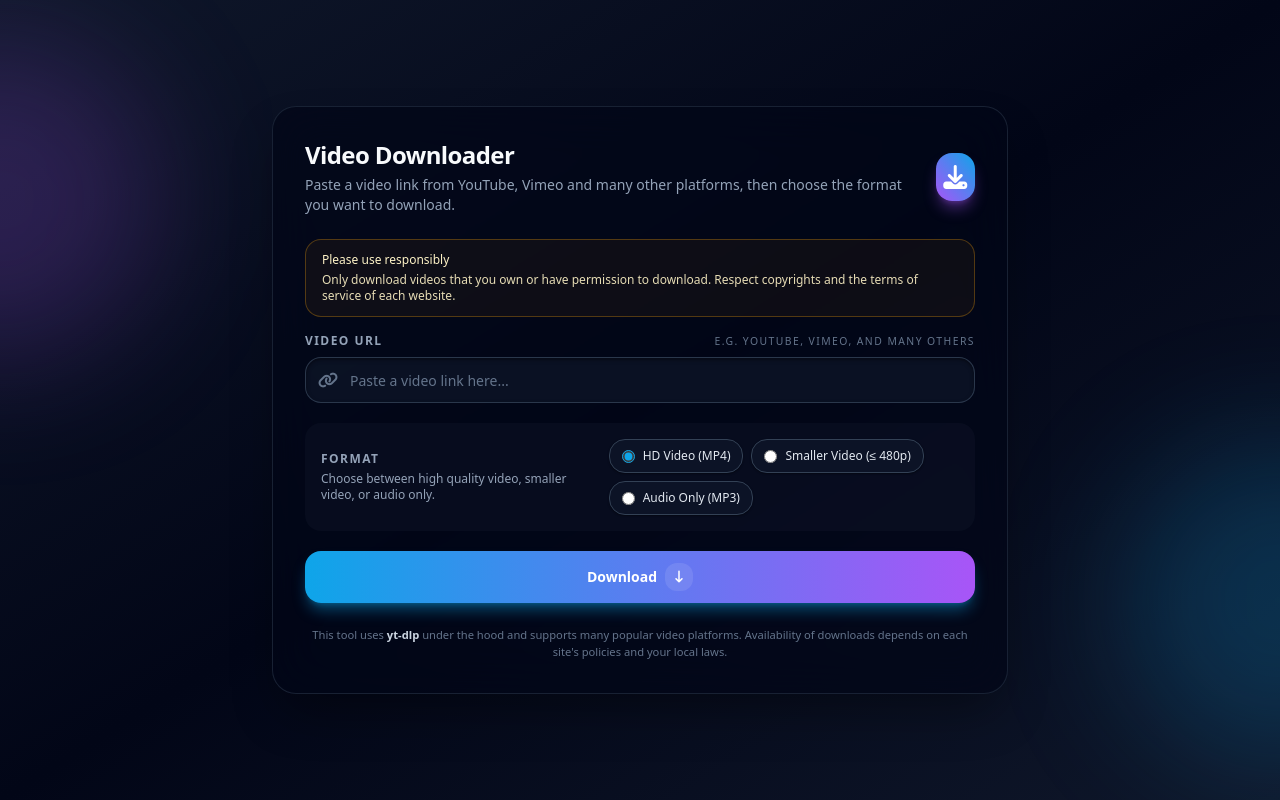
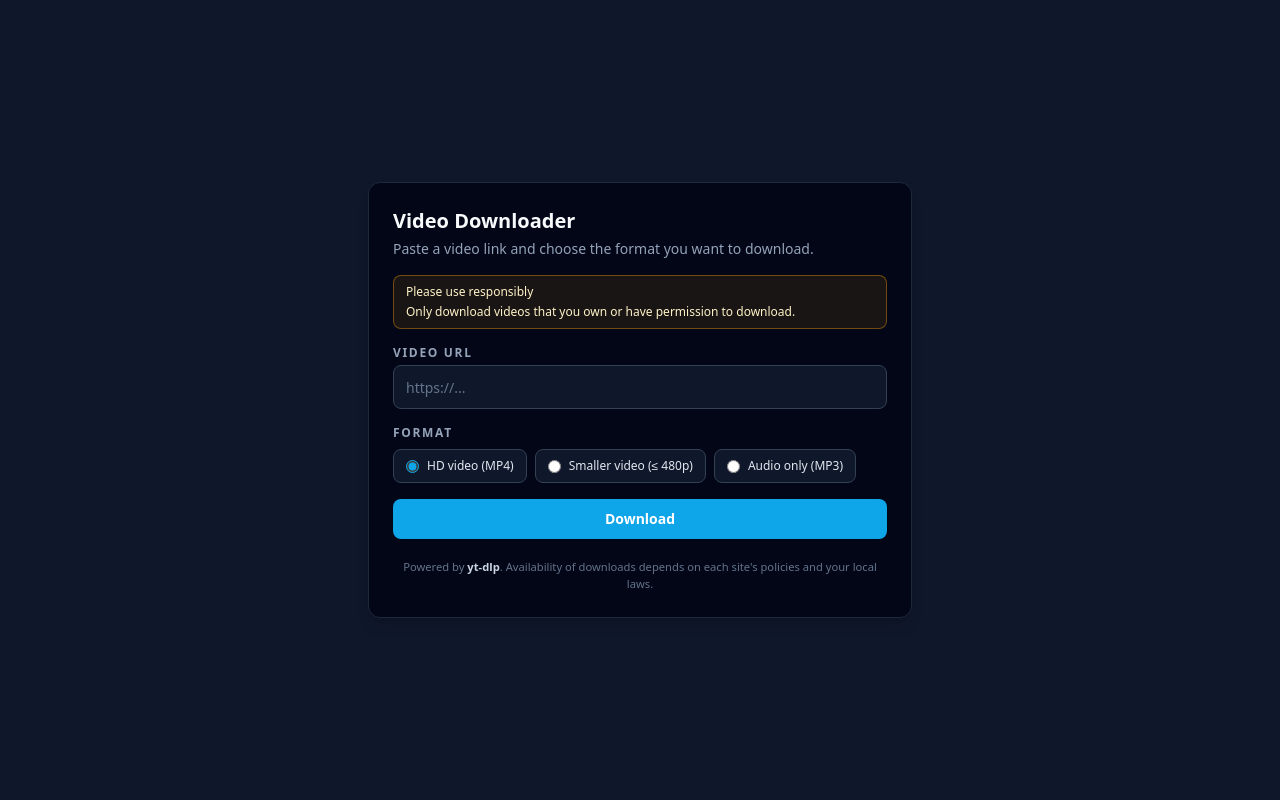
Before and after one commit to xele0n/video_download, a FastAPI app: page / in a window 1280 px wide. Run offline with FastAPI, Linux system fonts and the light colour scheme; parts of the project's set-up code (start-up, migrations or seed data) failed here and were passed over; some libraries are stand-ins or nearby versions.

Commit message:
bug fixes

```diff
--- a/main.py
+++ b/main.py
@@ -1,5 +1,7 @@
 from pathlib import Path
 from typing import Optional
+import argparse
+import sys
 
 from fastapi import FastAPI, Form, Request
 from fastapi.responses import FileResponse, HTMLResponse
@@ -32,19 +34,62 @@ def index(request: Request, error: Optional[str] = None, info: Optional[str] = N
     )
 
 
-def _download_video(url: str, file_format: str) -> Path:
+def _cli_progress_hook(status: dict) -> None:
+    """
+    Simple text progress bar for CLI downloads using yt-dlp progress hooks.
+    """
+    if status.get("status") == "downloading":
+        downloaded = status.get("downloaded_bytes") or 0
+        total = status.get("total_bytes") or status.get("total_bytes_estimate")
+
+        if total:
+            fraction = max(0.0, min(1.0, downloaded / total))
+            bar_len = 40
+            filled_len = int(bar_len * fraction)
+            bar = "#" * filled_len + "-" * (bar_len - filled_len)
+            percent = fraction * 100
+            sys.stdout.write(f"\r[{bar}] {percent:5.1f}%")
+        else:
+            # Fallback when total size is unknown
+            mib = downloaded / (1024 * 1024)
+            sys.stdout.write(f"\rDownloaded ~{mib:6.2f} MiB")
+
+        sys.stdout.flush()
+    elif status.get("status") == "finished":
+        sys.stdout.write("\rDownload complete, processing...\n")
+        sys.stdout.flush()
+
+
+def _download_video(url: str, file_format: str, progress: bool = False) -> Path:
     """
     Download a video using yt-dlp and return the path to the downloaded file.
     """
     # Basic safety: don't let yt-dlp write outside our downloads directory
     output_template = str(DOWNLOAD_DIR / "%(title).80s-%(id)s.%(ext)s")
 
+    # Core options that help with HLS-style streams (e.g. Veo, Vimeo) and are safe
+    # for other sites as well.
+    base_opts: dict = {
+        "outtmpl": output_template,
+        "noplaylist": True,
+        "retries": 5,
+        "fragment_retries": 5,
+        "concurrent_fragments": 5,
+        # Use a desktop-like User-Agent which can help with some providers.
+        "http_headers": {
+            "User-Agent": (
+                "Mozilla/5.0 (Windows NT 10.0; Win64; x64) "
+                "AppleWebKit/537.36 (KHTML, like Gecko) "
+                "Chrome/122.0 Safari/537.36"
+            ),
+        },
+    }
+
     # Format selection
     if file_format == "audio":
         ydl_opts = {
+            **base_opts,
             "format": "bestaudio/best",
-            "outtmpl": output_template,
-            "noplaylist": True,
             "postprocessors": [
                 {
                     "key": "FFmpegExtractAudio",
@@ -55,18 +100,21 @@ def _download_video(url: str, file_format: str) -> Path:
         }
     elif file_format == "video_low":
         ydl_opts = {
-            "format": "bestvideo[height<=480]+bestaudio/best[height<=480]",
-            "outtmpl": output_template,
-            "noplaylist": True,
+            **base_opts,
+            # Prefer <=480p HLS/MP4 streams when available, fall back to best.
+            "format": "bestvideo[height<=480]+bestaudio/best[height<=480]/best[height<=480]/best",
             "merge_output_format": "mp4",
         }
     else:  # "video" or anything else
         ydl_opts = {
-            "format": "bv*+ba/best",
-            "outtmpl": output_template,
-            "noplaylist": True,
+            **base_opts,
+            # Robust default for mixed sites including Veo/Vimeo/YouTube:
+            "format": "bv*+ba/bestvideo+bestaudio/best",
             "merge_output_format": "mp4",
         }
+
+    if progress:
+        ydl_opts["progress_hooks"] = [_cli_progress_hook]
 
     with yt_dlp.YoutubeDL(ydl_opts) as ydl:
         info_dict = ydl.extract_info(url, download=True)
@@ -88,6 +136,8 @@ def download(
                 "request": request,
                 "error": "Please enter a valid URL.",
                 "info": None,
+                "url": "",
+                "file_format": file_format,
             },
             status_code=400,
         )
@@ -101,6 +151,8 @@ def download(
                 "request": request,
                 "error": "Could not download this URL. Make sure the link is correct and the site allows downloads.",
                 "info": str(e),
+                "url": url,
+                "file_format": file_format,
             },
             status_code=400,
         )
@@ -111,6 +163,8 @@ def download(
                 "request": request,
                 "error": "Unexpected error while downloading the video.",
                 "info": str(e),
+                "url": url,
+                "file_format": file_format,
             },
             status_code=500,
         )
@@ -148,7 +202,66 @@ def health():
     return {"status": "ok"}
 
 
+def main() -> None:
+    """
+    Small CLI wrapper:
+
+    - `launch`  → start the FastAPI web server.
+    - `download` → download a single video from the command line with a progress bar.
+    """
+
+    parser = argparse.ArgumentParser(description="Video Downloader web app / CLI")
+    subparsers = parser.add_subparsers(dest="command", required=True)
+
+    # launch: start the FastAPI server
+    launch_parser = subparsers.add_parser(
+        "launch", help="Start the web server (FastAPI + uvicorn)"
+    )
+    launch_parser.add_argument(
+        "--host", default="0.0.0.0", help="Host to bind (default: 0.0.0.0)"
+    )
+    launch_parser.add_argument(
+        "--port", type=int, default=8000, help="Port to bind (default: 8000)"
+    )
+
+    # download: use the same logic as the web route, but via CLI
+    download_parser = subparsers.add_parser(
+        "download", help="Download a video or audio file from the CLI"
+    )
+    download_parser.add_argument("url", help="Video URL")
+    download_parser.add_argument(
+        "--format",
+        dest="file_format",
+        choices=["video", "video_low", "audio"],
+        default="video",
+        help="Download format: video (HD, default), video_low (≤480p), audio (MP3)",
+    )
+
+    args = parser.parse_args()
+
+    if args.command == "launch":
+        import uvicorn
+
+        uvicorn.run("main:app", host=args.host, port=args.port, reload=True)
+    elif args.command == "download":
+        try:
+            file_path = _download_video(args.url.strip(), args.file_format, progress=True)
+        except yt_dlp.utils.DownloadError as exc:
+            print(f"Download failed: {exc}", file=sys.stderr)
+            raise SystemExit(1)
+        except Exception as exc:  # noqa: BLE001
+            print(f"Unexpected error: {exc}", file=sys.stderr)
+            raise SystemExit(1)
+
+        if not file_path.exists():
+            print(
+                "Download reported success, but the file could not be found on disk.",
+                file=sys.stderr,
+            )
+            raise SystemExit(1)
+
+        print(f"\nSaved to: {file_path}")
+
+
 if __name__ == "__main__":
-    import uvicorn
-
-    uvicorn.run("main:app", host="0.0.0.0", port=8000, reload=True)
+    main()
--- a/templates/index.html
+++ b/templates/index.html
@@ -4,177 +4,120 @@
     <meta charset="UTF-8" />
     <meta name="viewport" content="width=device-width, initial-scale=1.0" />
     <title>Video Downloader</title>
-    <link
-      rel="stylesheet"
-      href="https://cdnjs.cloudflare.com/ajax/libs/font-awesome/6.6.0/css/all.min.css"
-      integrity="sha512-Kc323vGBEqzTmouAECnVceyQqyqdsSiqLQISBL29aUW4U/M7pSPA/gEUZQqv1cwx4OnYxTxve5UMg5GT6L4JJg=="
-      crossorigin="anonymous"
-      referrerpolicy="no-referrer"
-    />
     <script src="https://cdn.tailwindcss.com"></script>
   </head>
-  <body
-    class="min-h-screen bg-gradient-to-br from-slate-900 via-slate-950 to-slate-900 text-slate-50"
-  >
-    <div class="absolute inset-0 -z-10 overflow-hidden">
-      <div
-        class="pointer-events-none absolute -left-40 top-10 h-80 w-80 rounded-full bg-purple-500/20 blur-3xl"
-      ></div>
-      <div
-        class="pointer-events-none absolute -right-40 bottom-10 h-80 w-80 rounded-full bg-sky-500/20 blur-3xl"
-      ></div>
-    </div>
-
+  <body class="min-h-screen bg-slate-900 text-slate-50">
     <main
-      class="mx-auto flex min-h-screen max-w-3xl flex-col items-center justify-center px-4 py-10"
+      class="mx-auto flex min-h-screen max-w-xl flex-col items-center justify-center px-4 py-8"
     >
       <section
-        class="w-full rounded-3xl border border-slate-800/80 bg-slate-950/70 p-8 shadow-2xl shadow-black/40 backdrop-blur-xl"
+        class="w-full rounded-xl border border-slate-800 bg-slate-950 px-6 py-6 shadow-lg"
       >
-        <div class="mb-6 flex items-center justify-between gap-4">
-          <div>
-            <h1 class="text-2xl font-semibold tracking-tight text-slate-50">
-              Video Downloader
-            </h1>
+        <header class="mb-4">
+          <h1 class="text-xl font-semibold text-slate-50">Video Downloader</h1>
           <p class="mt-1 text-sm text-slate-400">
-              Paste a video link from YouTube, Vimeo and many other platforms,
-              then choose the format you want to download.
+            Paste a video link and choose the format you want to download.
           </p>
-          </div>
-          <div
-            class="hidden h-12 w-12 items-center justify-center rounded-2xl bg-gradient-to-tr from-purple-500 to-sky-500 text-2xl text-white shadow-lg shadow-purple-500/40 sm:flex"
-          >
-            <i class="fa-solid fa-download"></i>
-          </div>
-        </div>
+        </header>
 
         <div
-          class="mb-4 rounded-2xl border border-amber-500/30 bg-amber-500/5 px-4 py-3 text-xs text-amber-100"
+          class="mb-4 rounded-lg border border-amber-500/40 bg-amber-500/10 px-3 py-2 text-xs text-amber-100"
         >
           <p class="font-medium">Please use responsibly</p>
-          <p class="mt-1 text-amber-100/90">
+          <p class="mt-1">
             Only download videos that you own or have permission to download.
-            Respect copyrights and the terms of service of each website.
           </p>
         </div>
 
         {% if error %}
         <div
-          class="mb-4 flex items-start gap-3 rounded-2xl border border-red-500/40 bg-red-500/10 px-4 py-3 text-sm text-red-100"
+          class="mb-4 rounded-lg border border-red-500/50 bg-red-500/10 px-3 py-2 text-sm text-red-100"
         >
-          <i class="fa-solid fa-circle-exclamation mt-0.5"></i>
-          <div>
           <p class="font-medium">{{ error }}</p>
           {% if info %}
-            <p class="mt-1 text-xs text-red-200/80">
-              Technical details: {{ info }}
-            </p>
+          <p class="mt-1 text-xs text-red-200/80">Details: {{ info }}</p>
           {% endif %}
-          </div>
         </div>
         {% endif %}
 
-        <form
-          method="post"
-          action="/download"
-          class="space-y-5"
-          autocomplete="off"
-        >
+        <form method="post" action="/download" class="space-y-4" autocomplete="off">
           <div>
             <label
               for="url"
-              class="mb-2 flex items-center justify-between text-xs font-semibold uppercase tracking-[0.12em] text-slate-400"
+              class="mb-1 block text-xs font-semibold uppercase tracking-[0.14em] text-slate-400"
             >
               Video URL
-              <span class="text-[0.65rem] font-normal text-slate-500"
-                >e.g. YouTube, Vimeo, and many others</span
-              >
             </label>
-            <div
-              class="group relative mt-1 flex items-center overflow-hidden rounded-2xl border border-slate-700/80 bg-slate-900/70 shadow-inner shadow-black/40 focus-within:border-sky-500/70 focus-within:ring-2 focus-within:ring-sky-500/40"
-            >
-              <span
-                class="flex h-11 items-center px-3 text-slate-500 group-focus-within:text-sky-400"
-              >
-                <i class="fa-solid fa-link"></i>
-              </span>
             <input
               id="url"
               name="url"
               type="url"
               required
-                placeholder="Paste a video link here..."
-                class="h-11 w-full border-0 bg-transparent text-sm text-slate-50 placeholder:text-slate-500 focus:outline-none focus:ring-0"
+              placeholder="https://..."
+              value="{{ url or '' }}"
+              class="h-11 w-full rounded-lg border border-slate-700 bg-slate-900 px-3 text-sm text-slate-50 placeholder:text-slate-500 focus:border-sky-400 focus:outline-none focus:ring-1 focus:ring-sky-400"
             />
           </div>
-          </div>
 
-          <div
-            class="flex flex-col gap-4 rounded-2xl bg-slate-900/40 p-4 sm:flex-row sm:items-center sm:justify-between"
+          <fieldset class="space-y-2">
+            <legend
+              class="text-xs font-semibold uppercase tracking-[0.14em] text-slate-400"
             >
-            <div>
-              <p class="text-xs font-semibold uppercase tracking-[0.12em] text-slate-400">
               Format
-              </p>
-              <p class="mt-1 text-xs text-slate-400">
-                Choose between high quality video, smaller video, or audio only.
-              </p>
-            </div>
-            <div class="flex flex-wrap gap-2">
+            </legend>
+            <div class="flex flex-col gap-2 sm:flex-row sm:flex-wrap">
               <label
-                class="inline-flex cursor-pointer items-center gap-2 rounded-2xl border border-slate-700 bg-slate-900/70 px-3 py-2 text-xs text-slate-200 shadow-sm shadow-black/40 hover:border-sky-500/70 hover:text-sky-100"
+                class="inline-flex cursor-pointer items-center gap-2 rounded-lg border border-slate-700 bg-slate-900 px-3 py-2 text-xs text-slate-200 hover:border-sky-400"
               >
                 <input
                   type="radio"
                   name="file_format"
                   value="video"
                   class="accent-sky-500"
-                  checked
+                  {% if file_format == 'video' or not file_format %}checked{% endif %}
                 />
-                <span>HD Video (MP4)</span>
+                <span>HD video (MP4)</span>
               </label>
+
               <label
-                class="inline-flex cursor-pointer items-center gap-2 rounded-2xl border border-slate-700 bg-slate-900/70 px-3 py-2 text-xs text-slate-200 shadow-sm shadow-black/40 hover:border-sky-500/70 hover:text-sky-100"
+                class="inline-flex cursor-pointer items-center gap-2 rounded-lg border border-slate-700 bg-slate-900 px-3 py-2 text-xs text-slate-200 hover:border-sky-400"
               >
                 <input
                   type="radio"
                   name="file_format"
                   value="video_low"
                   class="accent-sky-500"
+                  {% if file_format == 'video_low' %}checked{% endif %}
                 />
-                <span>Smaller Video (≤ 480p)</span>
+                <span>Smaller video (≤ 480p)</span>
               </label>
+
               <label
-                class="inline-flex cursor-pointer items-center gap-2 rounded-2xl border border-slate-700 bg-slate-900/70 px-3 py-2 text-xs text-slate-200 shadow-sm shadow-black/40 hover:border-sky-500/70 hover:text-sky-100"
+                class="inline-flex cursor-pointer items-center gap-2 rounded-lg border border-slate-700 bg-slate-900 px-3 py-2 text-xs text-slate-200 hover:border-sky-400"
               >
                 <input
                   type="radio"
                   name="file_format"
                   value="audio"
                   class="accent-sky-500"
+                  {% if file_format == 'audio' %}checked{% endif %}
                 />
-                <span>Audio Only (MP3)</span>
+                <span>Audio only (MP3)</span>
               </label>
             </div>
-          </div>
+          </fieldset>
 
           <button
             type="submit"
-            class="group inline-flex w-full items-center justify-center gap-2 rounded-2xl bg-gradient-to-r from-sky-500 to-purple-500 px-4 py-3 text-sm font-semibold text-white shadow-lg shadow-sky-500/40 transition hover:from-sky-400 hover:to-purple-400 focus-visible:outline-none focus-visible:ring-2 focus-visible:ring-sky-400 focus-visible:ring-offset-2 focus-visible:ring-offset-slate-950"
+            class="flex w-full items-center justify-center rounded-lg bg-sky-500 px-4 py-2.5 text-sm font-semibold text-white hover:bg-sky-400 focus-visible:outline-none focus-visible:ring-2 focus-visible:ring-sky-400 focus-visible:ring-offset-2 focus-visible:ring-offset-slate-950"
           >
-            <span>Download</span>
-            <span
-              class="flex h-7 w-7 items-center justify-center rounded-xl bg-white/10 text-xs group-hover:translate-x-0.5 group-hover:-translate-y-0.5 group-hover:shadow-md group-hover:shadow-black/40"
-            >
-              <i class="fa-solid fa-arrow-down-long"></i>
-            </span>
+            Download
           </button>
         </form>
 
-        <p class="mt-6 text-center text-[0.7rem] text-slate-500">
-          This tool uses <span class="font-semibold text-slate-300">yt-dlp</span>
-          under the hood and supports many popular video platforms. Availability of
-          downloads depends on each site's policies and your local laws.
+        <p class="mt-5 text-center text-[0.7rem] text-slate-500">
+          Powered by <span class="font-semibold text-slate-300">yt-dlp</span>. Availability
+          of downloads depends on each site's policies and your local laws.
         </p>
       </section>
     </main>
```
Also changed, not shown: README.md, 1 other file. Lines whose indentation alone changed are shown as unchanged.
